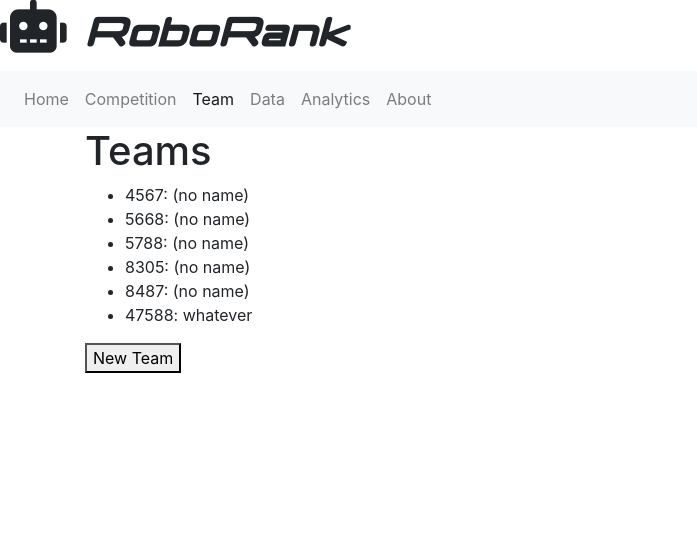
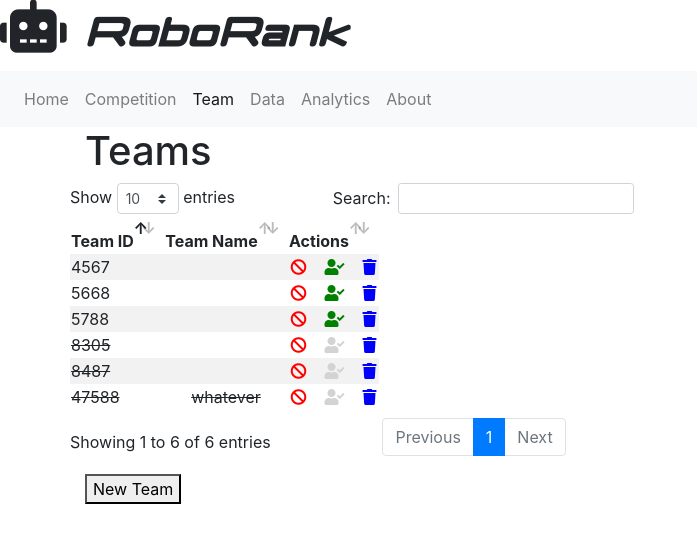
Before and after one commit to n6151h/roborank, a Flask app: page /teams in a window 1280 px wide. Shown: the top 543 px of the page, without its empty margins (0-697 px from the left). Run offline with Flask 2, Linux system fonts and the light colour scheme; data comes from the database, SQL or seed files in the repository; both versions use the stored data as it was after the commit; some libraries are stand-ins or nearby versions; some web fonts are replaced.

Commit message:
Team delete, exclusion toggle, and my-team functions all working.

```diff
--- a/app/api.py
+++ b/app/api.py
@@ -85,7 +85,6 @@ def create_scores():
     return jsonify({
                     'isJson': request.is_json,
                     'status': 'success',
-                    'count': 1,
                     'data': {
                         'teamId': teamId, 'roundId': roundId,
                         'low_balls': low_balls, 'high_balls': high_balls,
@@ -116,9 +115,8 @@ def delete_scores(teamId, roundId):
 
 
 
-@app.route('/a/teams/', methods=['GET'])
-@app.route('/a/teams/<teamId>', methods=['GET'])
-def teams_get(teamId=None, methods=['GET']):
+@app.route('/a/teams', methods=['GET'])
+def teams_get():
     """
     REST endpoint fro getting team info.
     """
@@ -126,19 +124,69 @@ def teams_get(teamId=None, methods=['GET']):
     qs = "select * from teams"
     args = list()
 
-    if teamId is not None:
-        qs += ' where teamId=?'
-        args.append(teamId)
+    result = [db.row_to_dict(r) for r in db.query_db(qs, args)]
+    recordsTotal = len(result)
 
-    result = db.query_db(qs, args)
-    return jsonify({'teamId': teamId,
+    if 'start' in request.values:
+        result = result[int(request.values['start']):]
+    if 'length' in request.values:
+        result = result[:int(request.values['length'])]
+
+    return jsonify({
                     'isJson': request.is_json,
                     'status': 'success',
-                    'count': len(result),
-                    'data': {
-                        'teams': [ db.row_to_dict(r) for r in result]
-                    }})
+                    'recordsTotal': recordsTotal,
+                    'recordsFiltered': recordsTotal,
+                    'data': result
+                    })
 
+@app.route('/a/teams/<teamId>/tog-ex', methods=['GET', 'POST'])
+def teams_toggle_exclude(teamId):
+    """
+    Endpoint for deleting a team.
+    """
+
+    try:
+        dc = db.get_db()
+        cur = dc.cursor()
+        cur.execute('select * from teams where teamId=?', [int(teamId)])
+        team = cur.fetchone()
+        cur.execute('update teams set exclude=? where teamId=?', [0 if team['exclude'] != 0 else 1, teamId])
+        xx = cur.fetchall()
+        dc.commit()
+        dc.close()
+    except Exception as e:
+        return jsonify({ 'status': 'error', 'message': e.args[0]}, code=500)
+
+    return jsonify({'status': 'success'})
+
+@app.route('/a/teams/<teamId>/my-team', methods=['GET', 'POST'])
+def teams_set_my_team(teamId):
+    """
+    Endpoint for deleting a team.
+    """
+
+    session['my-team'] = teamId
+
+    return jsonify({'status': 'success'})
+
+
+@app.route('/a/teams/<teamId>', methods=['DELETE'])
+def teams_delete(teamId):
+    """
+    Endpoint for deleting a team.
+    """
+
+    try:
+        dc = db.get_db()
+        cur = dc.cursor()
+        cur.execute('delete from teams where teamId=?', [int(teamId)])
+        dc.commit()
+        dc.close()
+    except Exception as e:
+        return jsonify({ 'status': 'error', 'message': e.args[0]}, code=500)
+
+    return jsonify({'status': 'success'})
 
 @app.route('/a/teams', methods=['POST'])
 def create_team():
@@ -218,8 +266,8 @@ def ranking():
 
     raw_scores = db.query_db(qs, dict())
 
-    #total_ranking = db.query_db(')[0]['count(*)']
-
+    # Get my team ID.
+    my_id = db.query_db('select teamId from teams where ')
     #result = [db.row_to_dict(r) for r in db.query_db(qs, args)]
     #filtered_ranking = len(result)
     result = list()
--- a/app/templates/base.html
+++ b/app/templates/base.html
@@ -16,7 +16,6 @@
 
     <link rel="stylesheet" type="text/css" href="/static/DataTables/datatables.min.css"/>
     <link rel="stylesheet" type="text/css" href="/static/DataTables/DataTables-1.10.20/css/dataTables.bootstrap4.min.css" />
-    <link rel="stylesheet" type="text/css" href="/static/DataTables/datatables.min.css"/>
     <link rel="stylesheet" type="text/css" href="/static/DataTables/datatables.min.css"/>
     <link href="/static/fontawesome/css/all.css" rel="stylesheet" />
     <link rel="stylesheet" href="/static/css/roborank.css" type="text/css" />
@@ -75,7 +74,7 @@
     {{ bootstrap.load_js() }}
 
     <script type="text/javascript" src="/static/DataTables/datatables.min.js"></script>
-    <script type="text/javascript" src="/static/DataTables/DataTables-1.10.20/dataTables.bootstrap4.min.js"></script>
+    <script type="text/javascript" src="/static/DataTables/DataTables-1.10.20/js/dataTables.bootstrap4.min.js"></script>
 
     {% endblock %}
   </body>
--- a/app/templates/teams.html
+++ b/app/templates/teams.html
@@ -7,16 +7,16 @@
 
 <h1>Teams</h1>
 
-<div>
-    <ul>
-        {% for id, name in teams %}
-        <li class="team-link">
-            <span>
-                {{ id }}: {{ name }}
-            </span>
-        </li>
-        {% endfor %}
-    </ul>
+<div class="row table-responsive-md">
+    <table class="team-tbl table-striped">
+        <thead>
+            <th>Team ID</th>
+            <th>Team Name</th>
+            <th>Actions</th>
+        </thead>
+        <tbody>
+        </tbody>
+    </table>
 </div>
 <p/>
 <div>
@@ -46,6 +46,103 @@ $(function() {
         window.location.href = "/teams/create";
     });
 
+    $(".team-tbl").DataTable({
+        "processing": true,
+        "serverSide": true,
+        "ajax": "/a/teams",
+        "columns": [
+            {
+                "data": null, "className": "text-md-left",
+                "render": function(x) {
+                    if (x.exclude == 1) {
+                        return '<span style="text-decoration: line-through;" excluded="true">'+x.teamId+'</span>';
+                    } else {
+                        return '<span excluded="false">' + x.teamId + '</span> &nbsp;' + (x.teamId == '{{ my_team }}' ? '<i class="fa fa-user-check" style="color: green;"></i>' : '');
+                    }
+                }
+            },
+            {
+                "data": null, "className": "text-md-center",
+                "render": function(x) {
+                    if (x.exclude) {
+                        return '<span style="text-decoration: line-through;">'+x.name+'</span>';
+                    } else {
+                        return '' + x.name + (x.my_team ? '<i class="fa fa-user-check" style="color: green;"></i>' :'');
+                    }
+                }
+            },
+            {
+                "data": null, "className": "text-md-center",
+                "render": function (x) {
+                    var actions = '';
+
+                    if (x.exclude == 1) {
+                        actions = actions + '<i class="fa fa-user-check" team-id="'+x.teamId+'" style="color: lightgray;" excluded="true" title="disabled"></i>' +
+                            '&nbsp;&nbsp;&nbsp;&nbsp;' +
+                            '<i class="fa fa-trash" team-id="'+x.teamId+'" style="color: blue;" title="delete team"></i>';
+                    } else {
+                        actions = actions + '<i class="fa fa-user-check" team-id="'+x.teamId+'" style="color: green;" excluded="false" title="set as my team"></i>' +
+                            '&nbsp;&nbsp;&nbsp;&nbsp;' +
+                            '<i class="fa fa-trash" team-id="'+x.teamId+'" style="color: blue;" title="delete team"></i>';
+                    }
+
+                    if (! x.my_team) {
+                        actions = '<i class="fa fa-ban" team-id="'+x.teamId+'" style="color: red;" title="exclude team"></i>' +
+                            '&nbsp;&nbsp;&nbsp;&nbsp;' + actions;
+                    }
+                    return actions;
+                }
+            }
+        ]
+     });
+
+    $("body").on('click', 'i.fa-trash', function(evt) {
+        $.ajax({
+            "url": "/a/teams/"+$(this).attr("team-id"),
+            "method": "delete",
+            "success": function(d, s, j) {
+                location.reload();
+            },
+            "error": function(j, s, e) {
+                console.log("failed: "+ e);
+            }
+        })
+        //console.log("trash "+$(this).attr("team-id")+" clicked");
+    })
+
+    $("body").on('click', 'i.fa-ban', function(evt) {
+        if ($(this).attr("team-id") == '{{ my_team }}') {
+            alert("You can't exclude your own team!");
+            return;
+        }
+
+        $.ajax({
+            "url": "/a/teams/"+$(this).attr("team-id")+'/tog-ex',
+            "success": function(d, s, j) {
+                location.reload();
+            },
+            "error": function(j, s, e) {
+                console.log("failed: "+ e);
+            }
+        })
+    })
+
+    $("body").on('click', 'i.fa-user-check', function(evt) {
+        if ($(this).attr("excluded") == 'true') {
+            alert("You can't set your team to one that's excluded.")
+            return;
+        }
+
+        $.ajax({
+            "url": "/a/teams/"+$(this).attr("team-id")+'/my-team',
+            "success": function(d, s, j) {
+                location.reload();
+            },
+            "error": function(j, s, e) {
+                console.log("failed: "+ e);
+            }
+        })
+    })
 });
 
 </script>
--- a/app/views.py
+++ b/app/views.py
@@ -53,7 +53,7 @@ def teams():
     conn = db.get_db()
     result = conn.execute('select * from teams')
     teams = [(x['teamId'], x['name'] or '(no name)') for x in result.fetchall()]
-    return render_template('teams.html', teams=teams)
+    return render_template('teams.html', teams=teams, my_team=session.get('my-team'))
 
 @app.route('/teams/create', methods=['GET', 'POST'])
 def teams_create():
--- a/roborank-template.sql
+++ b/roborank-template.sql
@@ -2,9 +2,15 @@
 
 pragma foreign_keys=off;
 
-create table teams (
+CREATE TABLE properties (
+    name varchar not null,
+    value varchar default ''
+);
+
+CREATE TABLE teams (
     teamId integer primary key not null,
-    name varchar default ''
+    name varchar default '',
+    exclude int not null default 0
 );
 
 create table raw_scores (
```
Also changed, not shown: app/templates/data.html (+8 -8 lines), test1-db.sql (+25 -15 lines), competitions/roborank.db.
